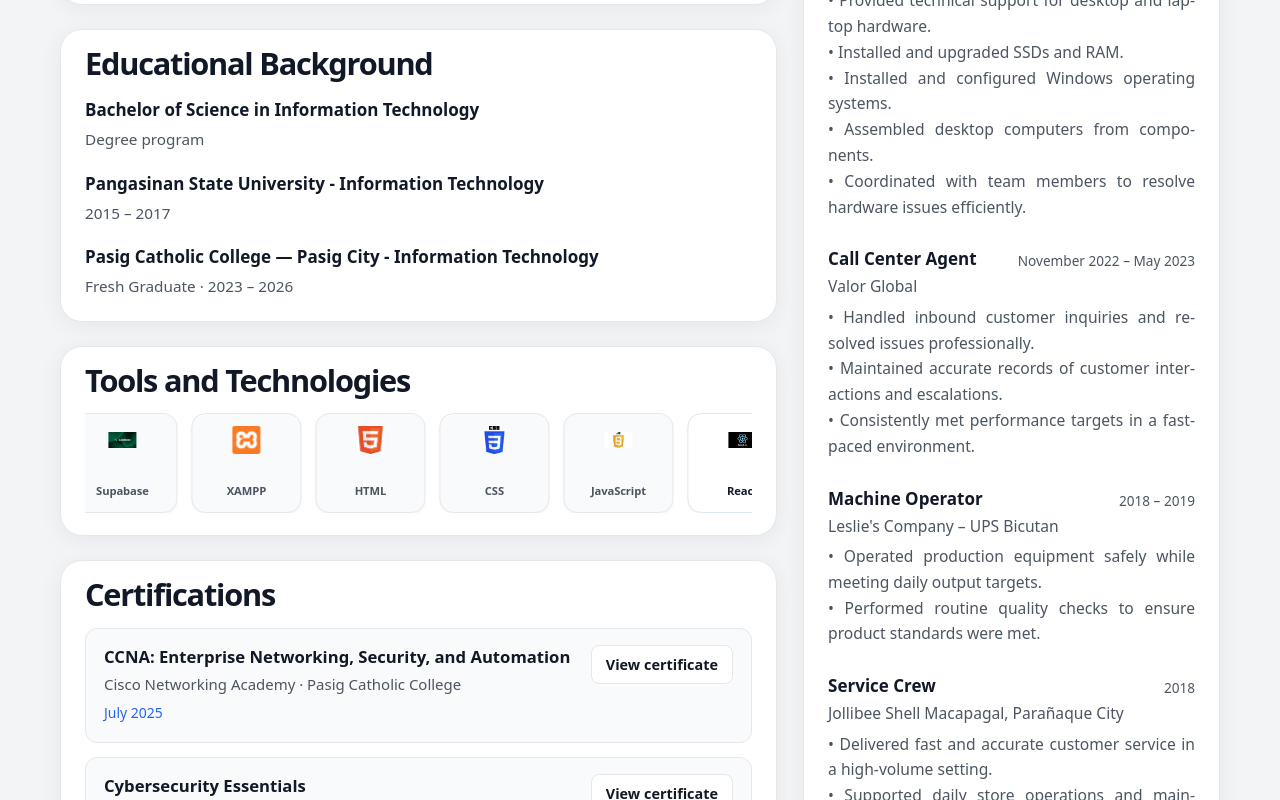
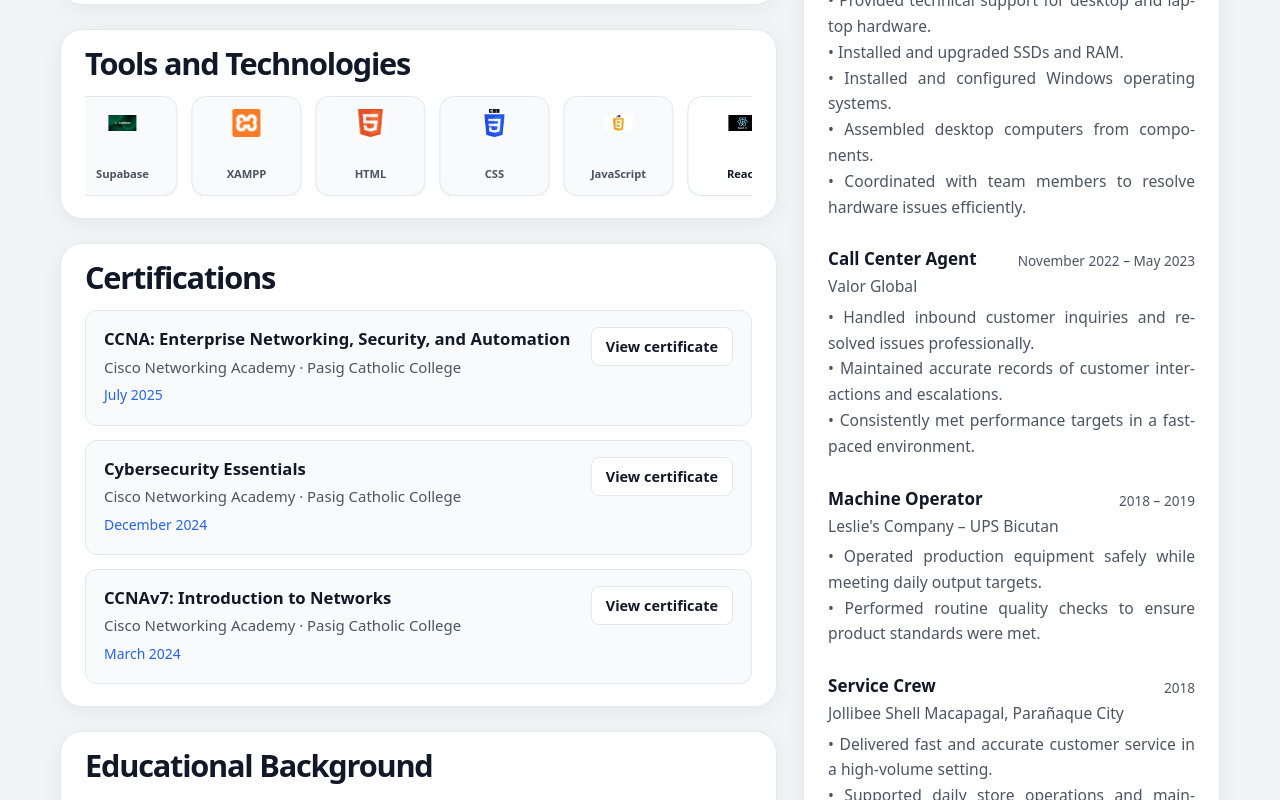
Before and after one commit to mikee111/My-Portfolio-, a React (Vite) app in the folder client/: page / in a window 1280 px wide. Shown: the part 940-1740 px from the top of the page. Built offline with nearby package versions, Linux system fonts and the light colour scheme.

Commit message:
Reorder sections: About, Tools & Tech, Certifications, Education

```diff
--- a/client/src/App.jsx
+++ b/client/src/App.jsx
@@ -47,9 +47,9 @@ function App() {
                 <div className="content-grid content-grid--card">
                   <div className="content-column">
                     <AboutSection />
-                    <EducationSection />
                     <TechStackSection />
                     <CertificationsSection />
+                    <EducationSection />
                   </div>
 
                   <div className="sidebar-column">
```
